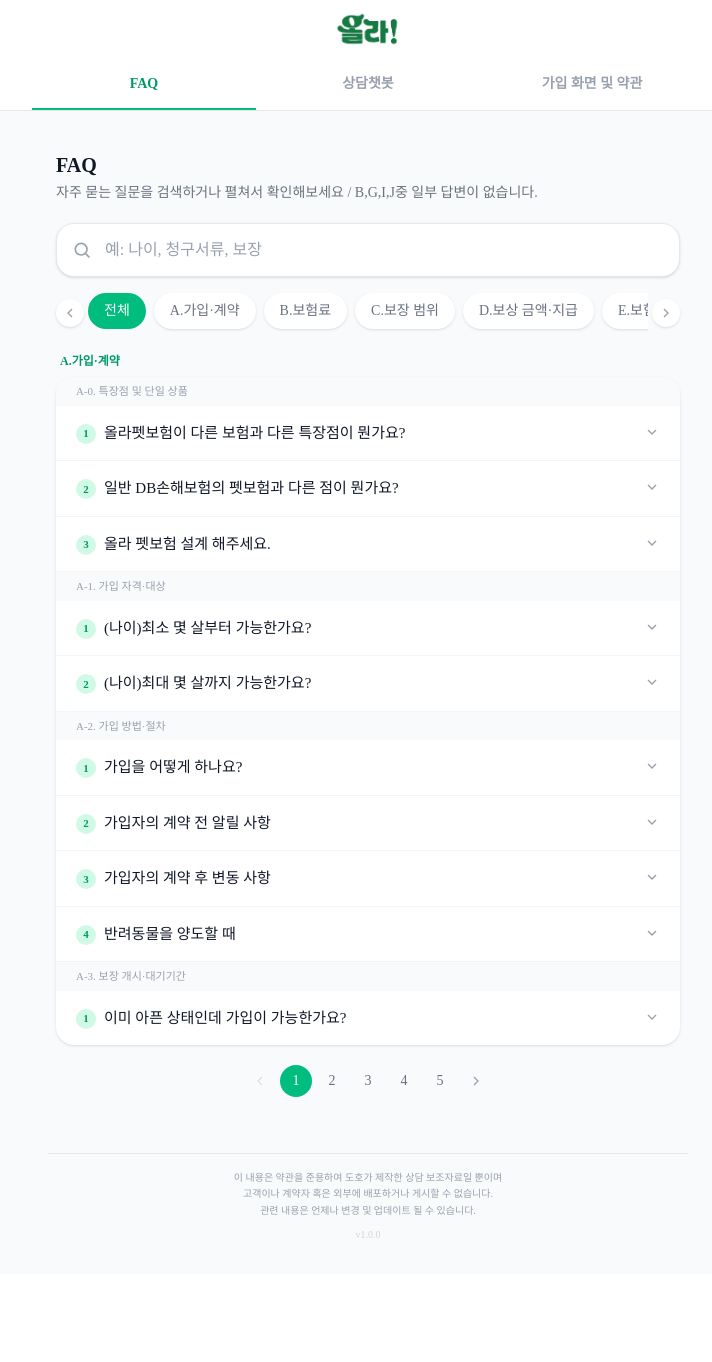
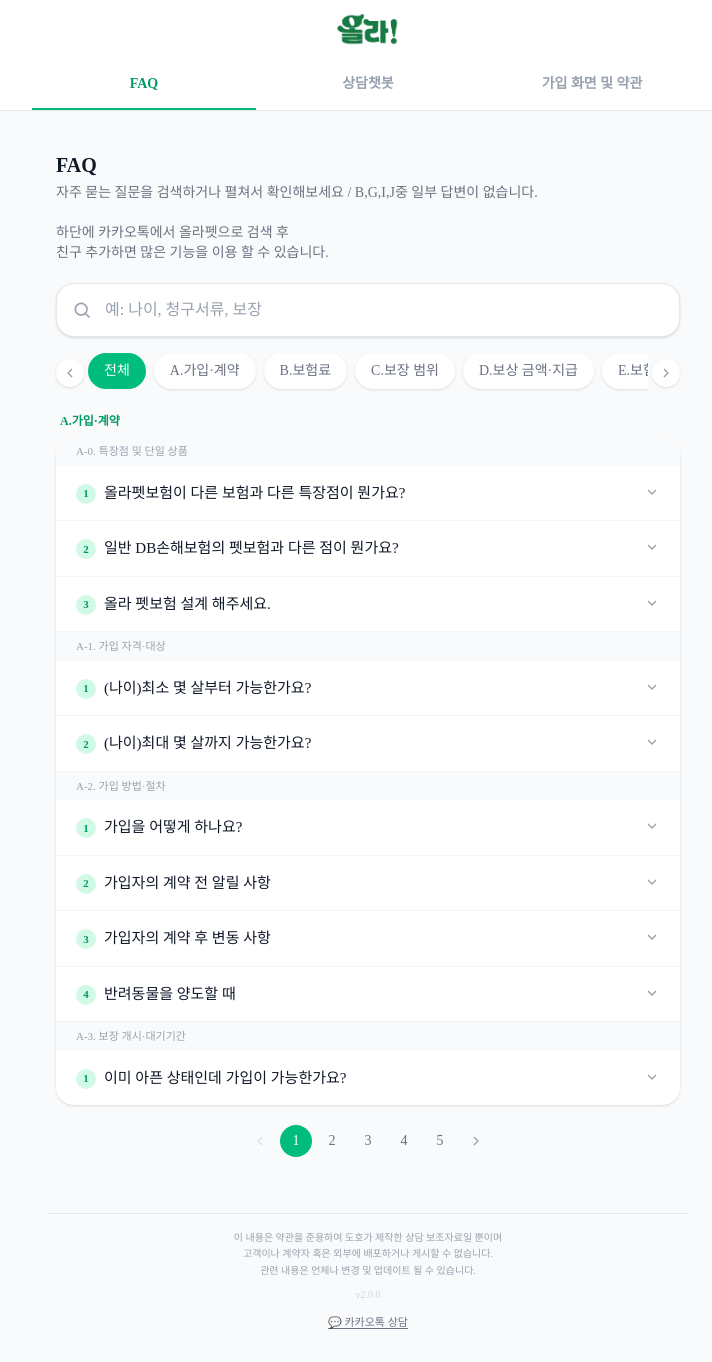
Before and after one commit to hdachan/ola, a Next.js app: page / in a window 1280 px wide. Shown: the whole page, without its empty margins (272-984 px from the left). Before the commit the page ends 1274 px from the top, so only its background shows below. Built offline with nearby package versions, Linux system fonts and the light colour scheme.

Commit message:
v2.0.0 faq 내용 수정 및 / 카카오톡 버튼 추가

```diff
--- a/app/page.tsx
+++ b/app/page.tsx
@@ -15,11 +15,12 @@
   { id: "join-guide", label: "상담챗봇" },
   { id: "molly-study", label: "가입 화면 및 약관" },
 ];
+
 const NOTICE = `이 내용은 약관을 준용하여 도호가 제작한 상담 보조자료일 뿐이며
 고객이나 계약자 혹은 외부에 배포하거나 게시할 수 없습니다.
 관련 내용은 언제나 변경 및 업데이트 될 수 있습니다.`;
 
-const VERSION = "v1.0.0";
+const VERSION = "v2.0.0";
 
 export default function Home() {
   const [activeTab, setActiveTab] = useState<TabId>("faq");
@@ -71,13 +72,25 @@
       {/* Footer */}
       <footer className="mx-auto max-w-2xl px-4 pb-8 pt-4">
         <div className="border-t border-gray-200 pt-4">
-          <p className="text-center text-[10px] leading-relaxed text-gray-400 whitespace-pre-line">
+          <p className="whitespace-pre-line text-center text-[10px] leading-relaxed text-gray-400">
             {NOTICE}
           </p>
 
           <p className="mt-2 text-center text-[10px] text-gray-300">
             {VERSION}
           </p>
+
+          {/* 카카오톡 상담 */}
+          <div className="mt-3 flex justify-center">
+            <a
+              href="http://pf.kakao.com/_VsxgHn/chat"
+              target="_blank"
+              rel="noopener noreferrer"
+              className="text-[11px] font-medium text-gray-500 underline underline-offset-2 hover:text-gray-700"
+            >
+              💬 카카오톡 상담
+            </a>
+          </div>
         </div>
       </footer>
     </main>
--- a/components/faq-placeholder.tsx
+++ b/components/faq-placeholder.tsx
@@ -173,9 +173,11 @@
   return (
     <div>
       <h1 className="mb-1 text-xl font-bold text-gray-900">FAQ</h1>
-      <p className="mb-5 text-sm text-gray-500">
-        자주 묻는 질문을 검색하거나 펼쳐서 확인해보세요 / B,G,I,J중 일부 답변이 없습니다.
-      </p>
+<p className="mb-5 text-sm text-gray-500">
+  자주 묻는 질문을 검색하거나 펼쳐서 확인해보세요 / B,G,I,J중 일부 답변이 없습니다.<br /><br />
+  하단에 카카오톡에서 올라펫으로 검색 후<br />
+  친구 추가하면 많은 기능을 이용 할 수 있습니다.
+</p>
 
 
       {/* 검색창 */}
--- a/components/molly-study.tsx
+++ b/components/molly-study.tsx
@@ -322,8 +322,8 @@
       <p className="text-sm text-gray-700 leading-relaxed">
         만성질환에 대한 질문
         <br />
-        심장사상충, 벼룩, 진드기 등의 예방약 및 영양제를 제외한{" "}
-        <strong>복용약이 있으면 만성질환을 앓고 있는 반려동물이라 판단해 가입 불가.</strong>
+        심장사상충, 벼룩, 진드기 등의 예방약 및 영양제를 제외한 과거부터 현재까지{" "}
+        <strong>복용약이 있으면 만성질환을 앓고 있는 반려동물이라 판단해 가입 불가. ( 일정기간 일시적 복용은 무방 )</strong>
       </p>
     ),
   },
--- a/lib/faq-entries.ts
+++ b/lib/faq-entries.ts
@@ -908,7 +908,7 @@
   {
     id: "faq-exclusion-12",
     question: "가입 전에 치료 이력이 있으면 무조건 안 되나요?",
-    answer: "치료 이력 자체가 가입 거절 사유는 아니에요. 사실대로 고지하면 돼요 가입조건 확인에서 대부분의 질병은 3개월이내, 피부병 구강질환은 6개월 이내에 이력이 없으면 되고 슬개골,고관절 관련의 경우 치료 이력이 과거부터 현재까지 없어야 가능해요.",
+    answer: "치료 이력 자체가 가입 거절 사유는 아니에요. 사실대로 고지하면 돼요 가입조건 확인에서 질병은 3개월 이내, 비뇨기과 질환은 6개월 이내, 이력이 없으면 되고,  슬개골,고관절 관련의 경우 치료 이력이 과거부터 현재까지 없어야 가능해요.",
     category: "exclusion",
     subgroup: "exclusion-preexisting",
   },
--- a/lib/guide-tree-data.ts
+++ b/lib/guide-tree-data.ts
@@ -426,7 +426,7 @@
           {
             id: "faq-exclusion-12",
             label: "가입 전에 치료 이력이 있으면 무조건 안 되나요?",
-            answer: "치료 이력 자체가 가입 거절 사유는 아니에요. 사실대로 고지하면 돼요 가입조건 확인에서 대부분의 질병은 3개월이내, 피부병 구강질환은 6개월 이내에 이력이 없으면 되고 슬개골,고관절 관련의 경우 치료 이력이 과거부터 현재까지 없어야 가능해요.",
+            answer: "치료 이력 자체가 가입 거절 사유는 아니에요. 사실대로 고지하면 돼요 가입조건 확인에서 질병은 3개월 이내, 비뇨기과 질환은 6개월 이내, 이력이 없으면 되고,  슬개골,고관절 관련의 경우 치료 이력이 과거부터 현재까지 없어야 가능해요.",
           },
           {
             id: "faq-exclusion-13",
```
